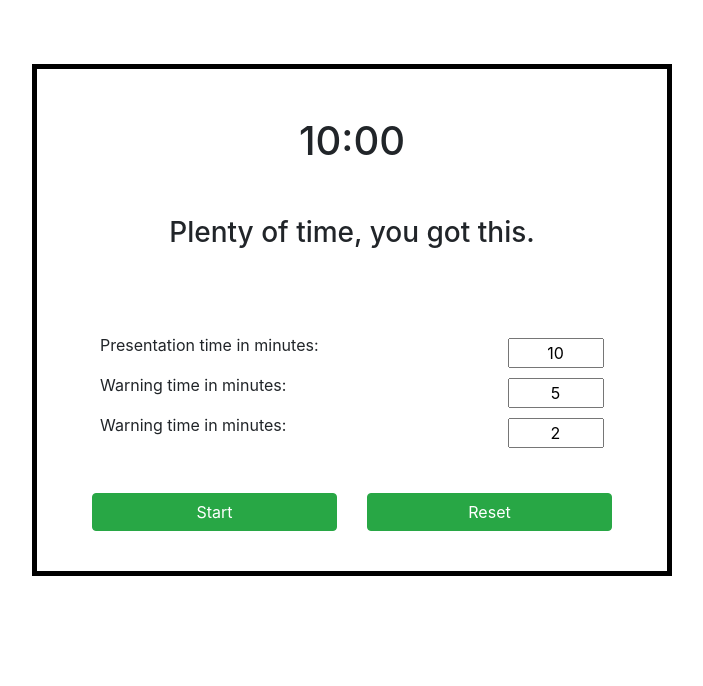
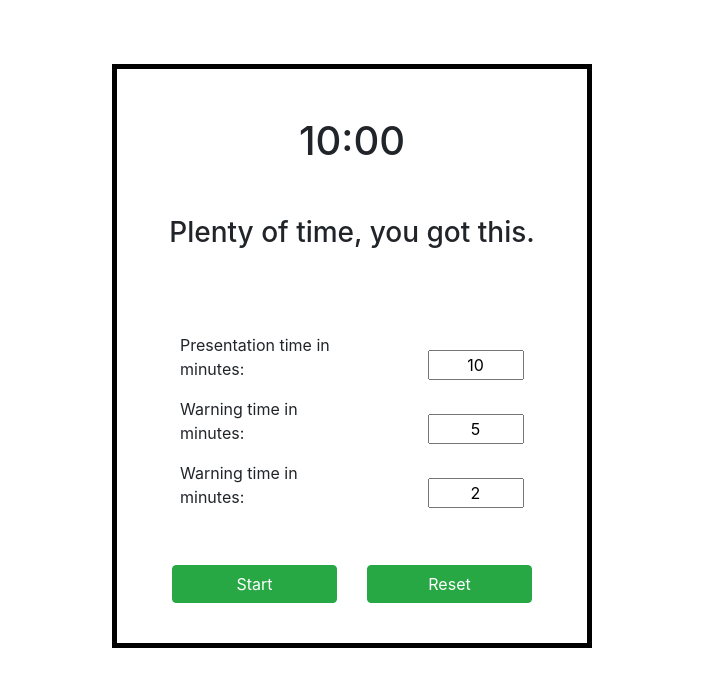
Before and after one commit to a-watkin/react-presentation-timer, a React (Create React App) app: page / in a window 1280 px wide. Shown: the top 686 px of the page, without its empty margins (288-991 px from the left). Built offline with nearby package versions, Linux system fonts and the light colour scheme.

Commit message:
changed max width

```diff
--- a/src/App.css
+++ b/src/App.css
@@ -1,6 +1,6 @@
 .container {
   margin-top: 4rem;
-  max-width: 50vw;
+  max-width: 30rem;
   min-height: 60vh;
   border: solid black 5px;
   padding: 1rem;
--- a/src/App.scss
+++ b/src/App.scss
@@ -1,6 +1,6 @@
 .container {
   margin-top: 4rem;
-  max-width: 50vw;
+  max-width: 30rem;
   min-height: 60vh;
   border: solid black 5px;
   padding: 1rem;
```
Also changed, not shown: 1 other file (tests, documents, lock files or other folders).
